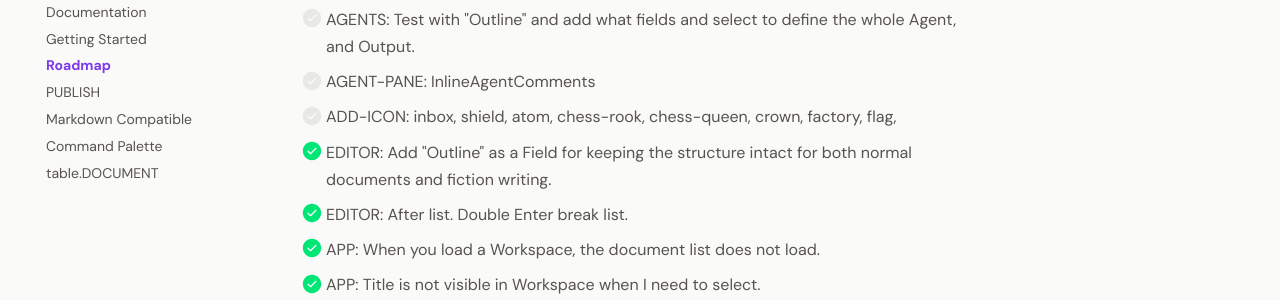
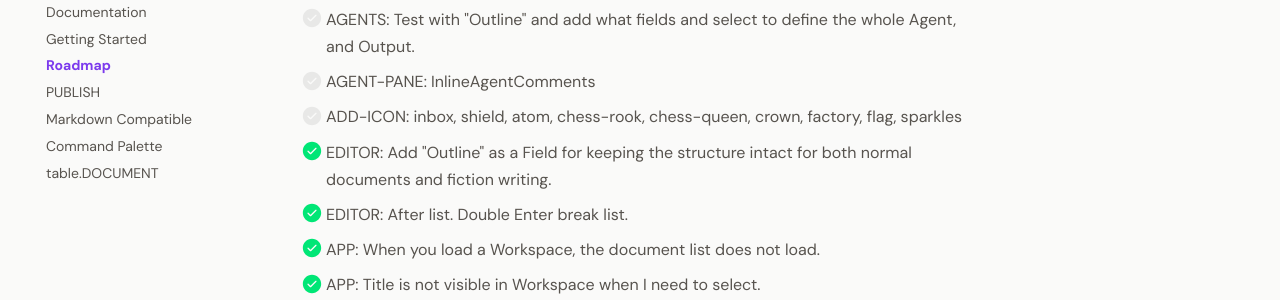
Before and after one commit to larssonhthomas-afk/writebase-docs, an MkDocs documentation site: the page built from docs/009-roadmap.md, in a window 1280 px wide and 900 px high, scrolled down 950 px. Shown: the part 154-454 px from the top of the window. Built offline with MkDocs 1.6.1 and Material for MkDocs 9.7.7, drawn with Linux system fonts in a browser that asks for light colours; some web fonts are replaced.

Commit message:
Update 009-roadmap.md

```diff
--- a/docs/009-roadmap.md
+++ b/docs/009-roadmap.md
@@ -42,7 +42,7 @@ This Backlog has a priority 1-3.
 - [ ] SHORTCUTS: Review keyboard shortcuts.
 - [ ] AGENTS: Test with "Outline" and add what fields and select to define the whole Agent, and Output.
 - [ ] AGENT-PANE: InlineAgentComments
-- [ ] ADD-ICON: inbox, shield, atom, chess-rook, chess-queen, crown, factory, flag,
+- [ ] ADD-ICON: inbox, shield, atom, chess-rook, chess-queen, crown, factory, flag, sparkles
 
 - [x] EDITOR: Add "Outline" as a Field for keeping the structure intact for both normal documents and fiction writing.
 - [x] EDITOR: After list. Double Enter break list.
```
